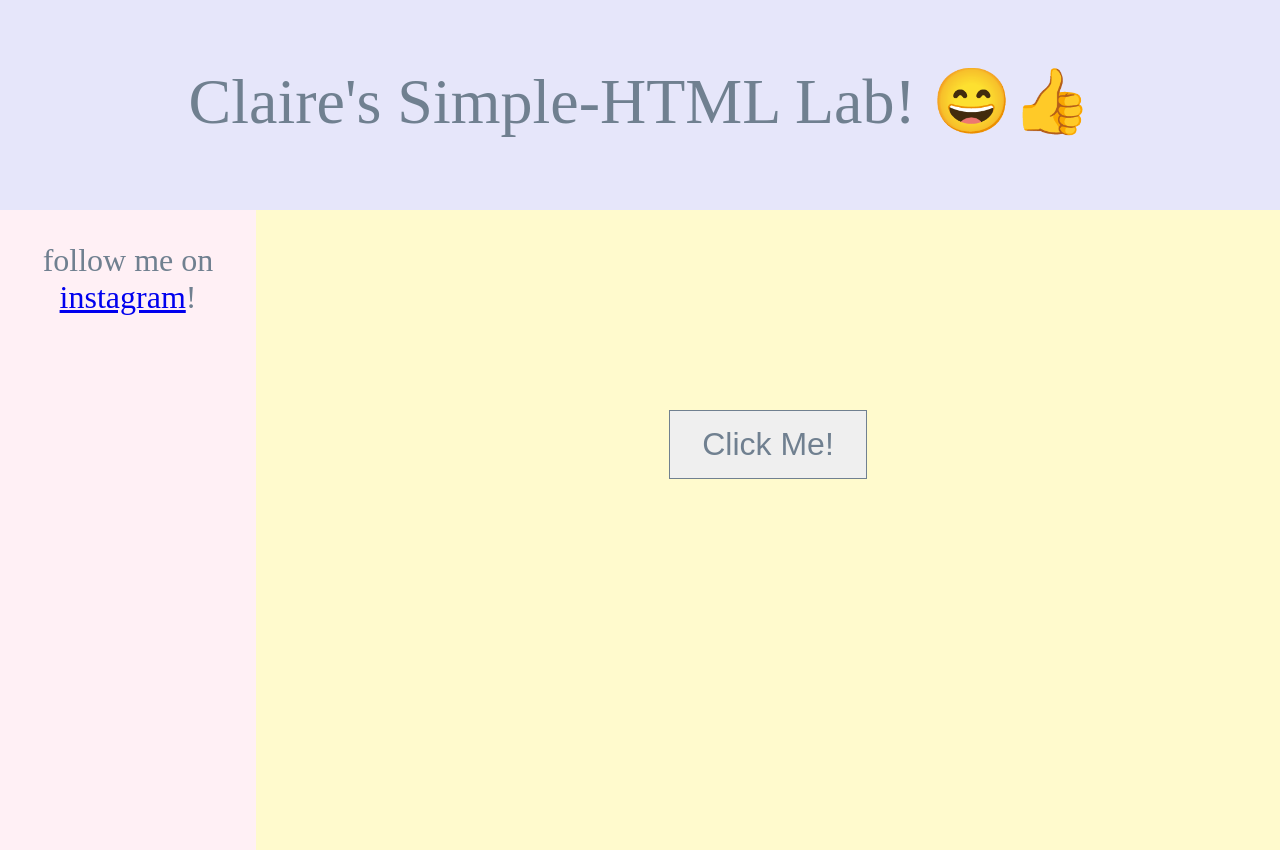
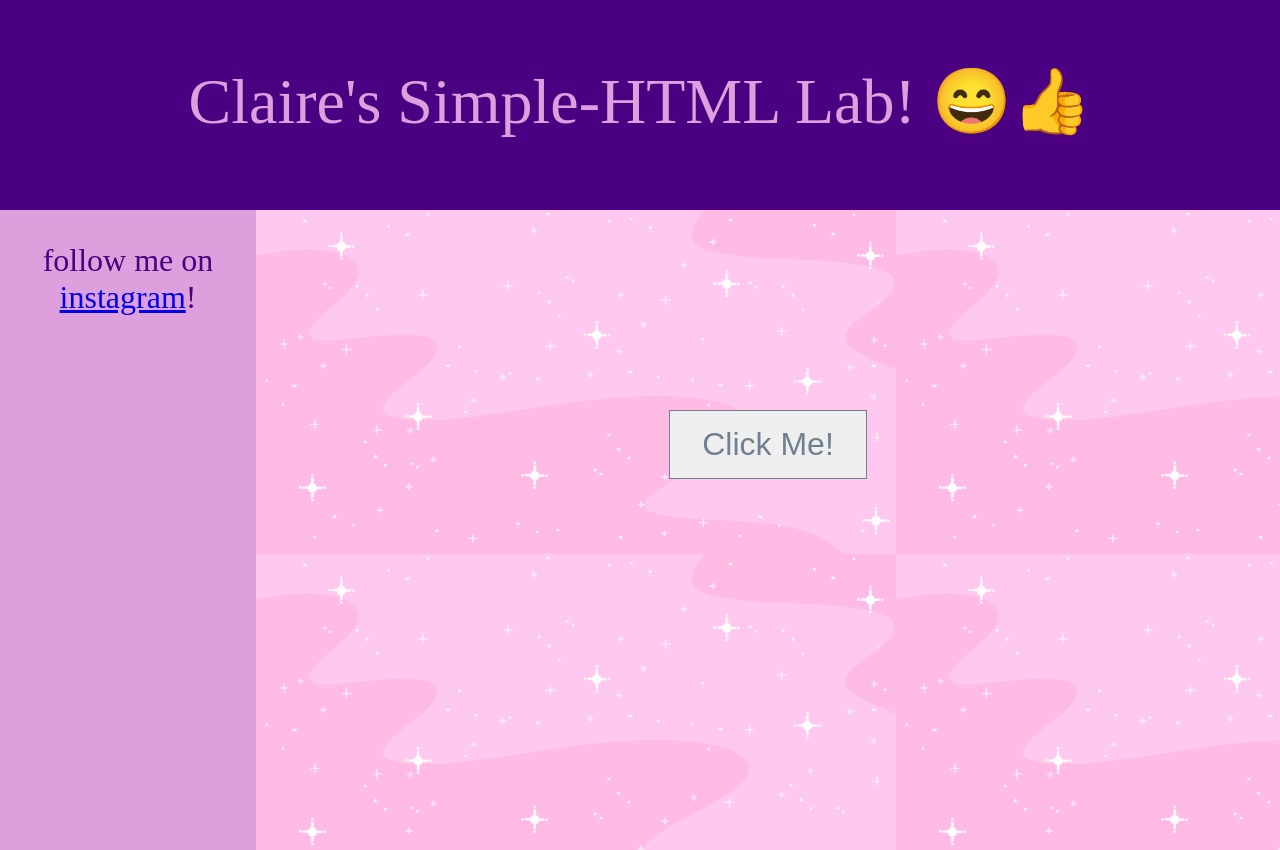
Before and after one commit to clairewlliams/cs257, a plain HTML site: page simple-html/index.html in a window 1280 px wide. Drawn offline with nearby package versions, Linux system fonts and the light colour scheme.

Commit message:
added gif for no reason

```diff
--- a/simple-html/styles.css
+++ b/simple-html/styles.css
@@ -10,8 +10,8 @@ body {
 	width: 100%;
 	float: left;
 	font-size: 48pt;
-	background-color: Lavender;
-	color: SlateGray;
+	background-color: Indigo;
+	color: Plum;
 	text-align: center;
 	padding-bottom: 50px;
 }
@@ -21,8 +21,8 @@ body {
 	width: 20%;
 	float: left;
 	font-size: 24pt;
-	background-color: LavenderBlush;
-	color: SlateGray;
+	background-color: Plum;
+	color: Indigo;
 	text-align: center;
 }
 
@@ -31,8 +31,8 @@ body {
         width: 80%;
         float: left;
         font-size: 24pt;
-        background-color: LemonChiffon;
-        color: SlateGray;
+        background-image: url("background.gif");
+	backgound-size: cover;
 	vertical-align: middle;
 }
 
```
Also changed, not shown: simple-html/background.gif (added).
